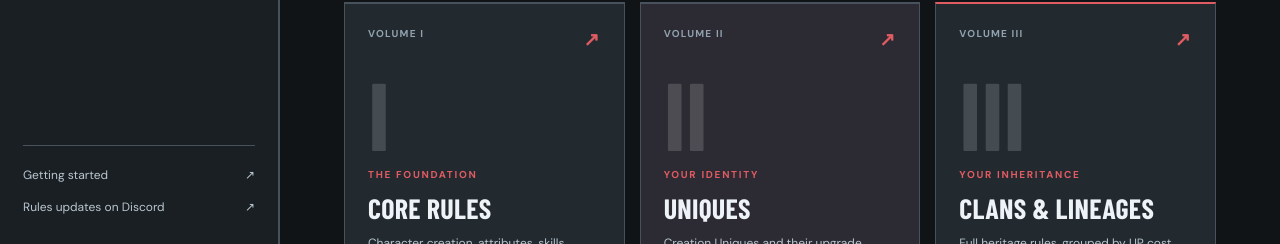
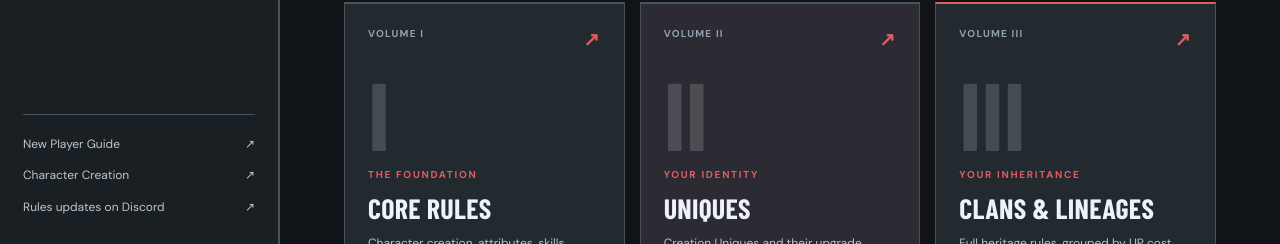
Before and after one commit to EvilbAz/NarutoWorld---The-Ember-Corps, a Jekyll site: the page built from index.md, in a window 1280 px wide and 900 px high, scrolled down 510 px. Shown: the part 656-900 px from the top of the window. Built offline with Jekyll 4.4.1, drawn with Linux system fonts in a browser that asks for light colours; some web fonts are replaced.

Commit message:
Add prominent New Player Guide sidebar navigation

```diff
--- a/_layouts/default.html
+++ b/_layouts/default.html
@@ -105,7 +105,7 @@
       {% endfor %}
       <a class="volume-link lore-volume-link {% if page.permalink == '/lore/' %}selected{% endif %}" href="{{ '/lore/' | relative_url }}"><span class="volume-number">VII</span><span>World &amp; Lore</span>{% if page.permalink == '/lore/' %}<span class="active-spark"></span>{% endif %}</a>
     </nav>
-    <div class="sidebar-bottom"><div class="side-line"></div><a href="{{ '/start/' | relative_url }}">Getting started <span>↗</span></a><a href="https://discord.com/channels/1538632131402793080/1542862638663344289" target="_blank" rel="noopener noreferrer">Rules updates on Discord <span>↗</span></a></div>
+    <div class="sidebar-bottom"><div class="side-line"></div><a href="{{ '/guide/' | relative_url }}">New Player Guide <span>↗</span></a><a href="{{ '/start/' | relative_url }}">Character Creation <span>↗</span></a><a href="https://discord.com/channels/1538632131402793080/1542862638663344289" target="_blank" rel="noopener noreferrer">Rules updates on Discord <span>↗</span></a></div>
   </aside>
   <div class="content-wrap">
     <header class="topbar">
```
